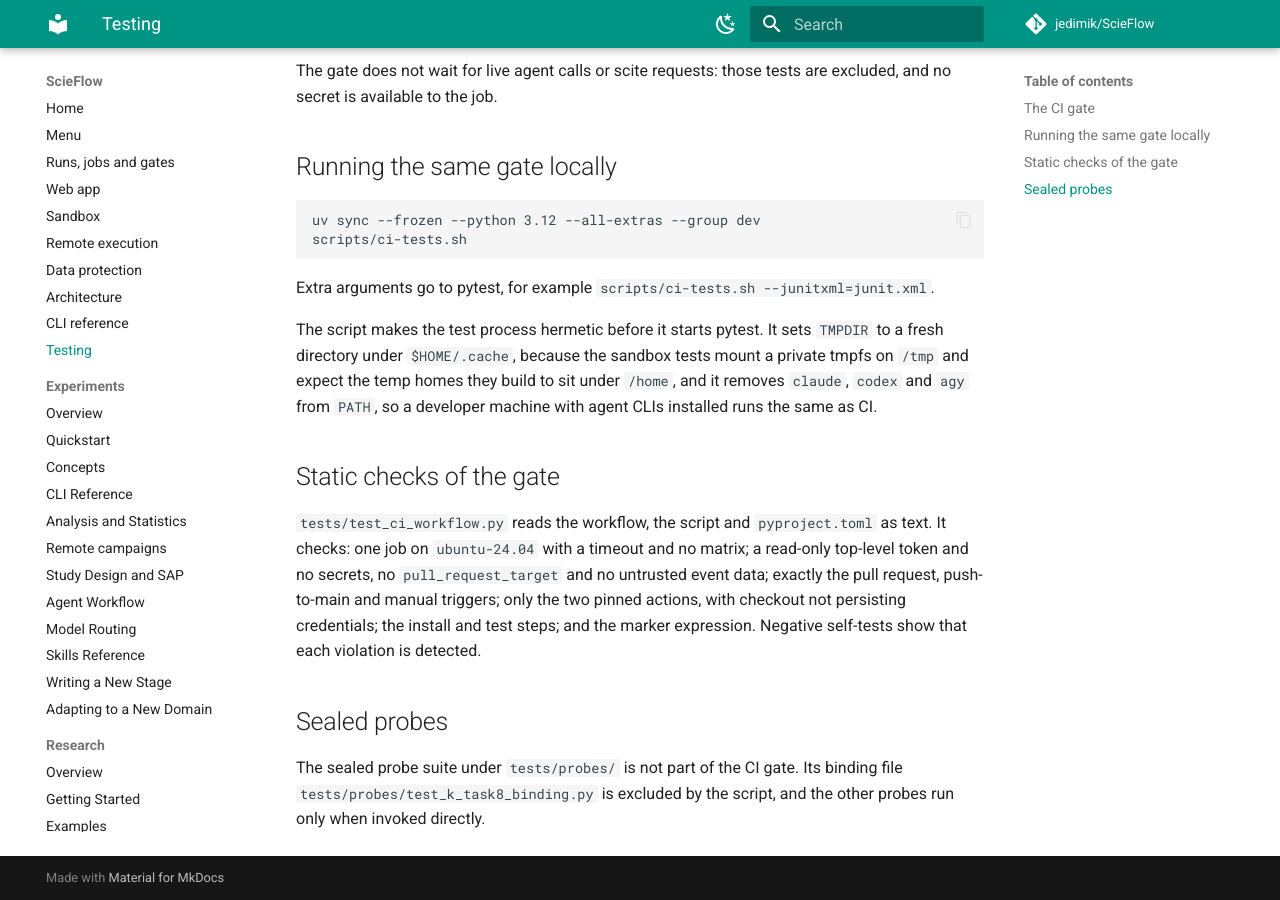
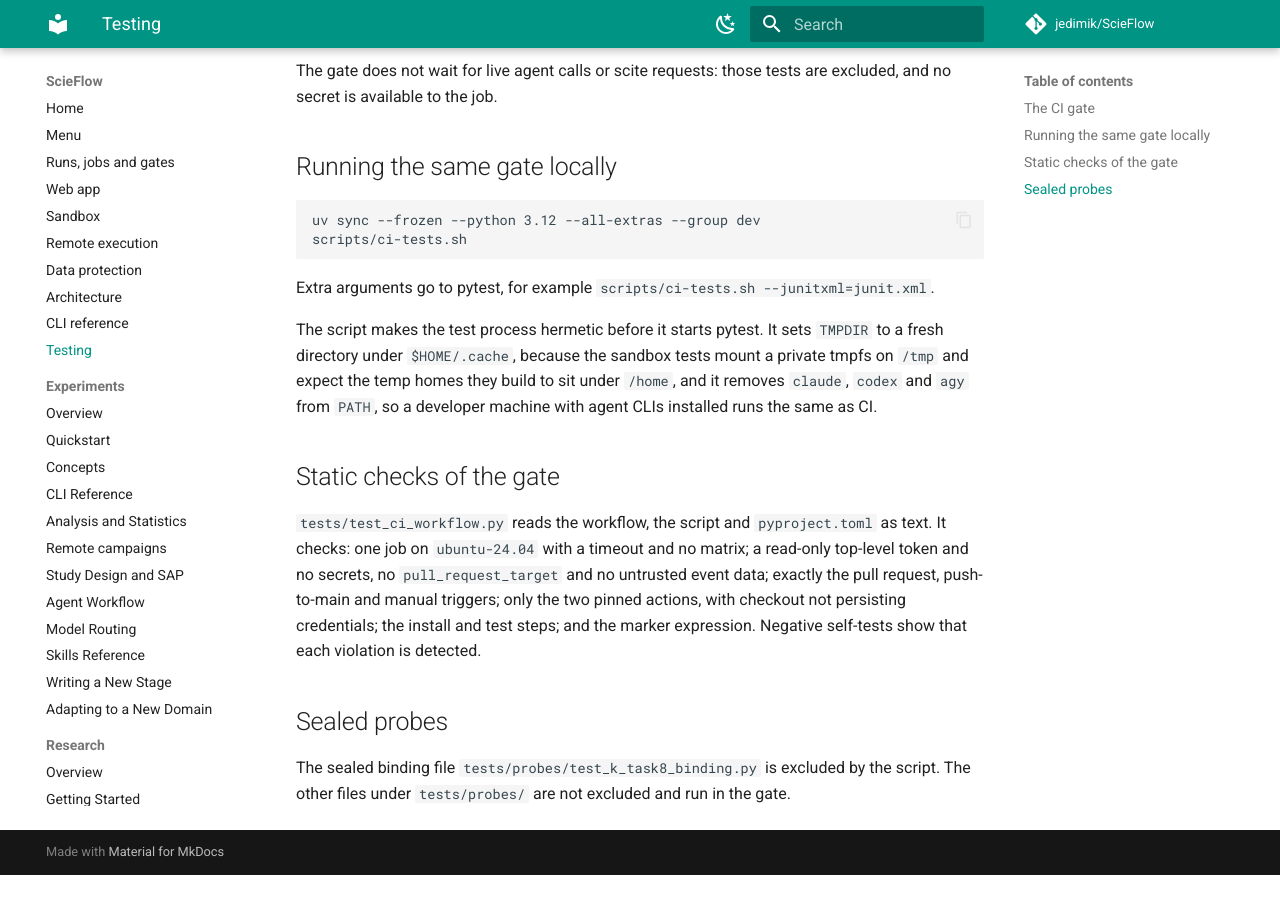
Before and after one commit to jedimik/ScieFlow, an MkDocs documentation site: the page built from docs/testing.md, in a window 1280 px wide and 900 px high, scrolled down 526 px. Built offline with MkDocs 1.6.1 and Material for MkDocs 9.7.7, drawn with Linux system fonts in a browser that asks for light colours; comment, search, counter and statistics services are not loaded; after the commit the page ends 1401 px from its top, so only the background shows below that.

Commit message:
docs(testing): correct sealed-probe gate wording (M-I t1 fix)
The gate excludes only tests/probes/test_k_task8_binding.py. Other files
under tests/probes/ run in the gate; the previous text said they run only
when invoked directly (review r1 finding 1).

```diff
--- a/docs/testing.md
+++ b/docs/testing.md
@@ -47,6 +47,6 @@ self-tests show that each violation is detected.
 
 ## Sealed probes
 
-The sealed probe suite under `tests/probes/` is not part of the CI gate. Its
-binding file `tests/probes/test_k_task8_binding.py` is excluded by the script,
-and the other probes run only when invoked directly.
+The sealed binding file `tests/probes/test_k_task8_binding.py` is excluded by
+the script. The other files under `tests/probes/` are not excluded and run in
+the gate.
```
